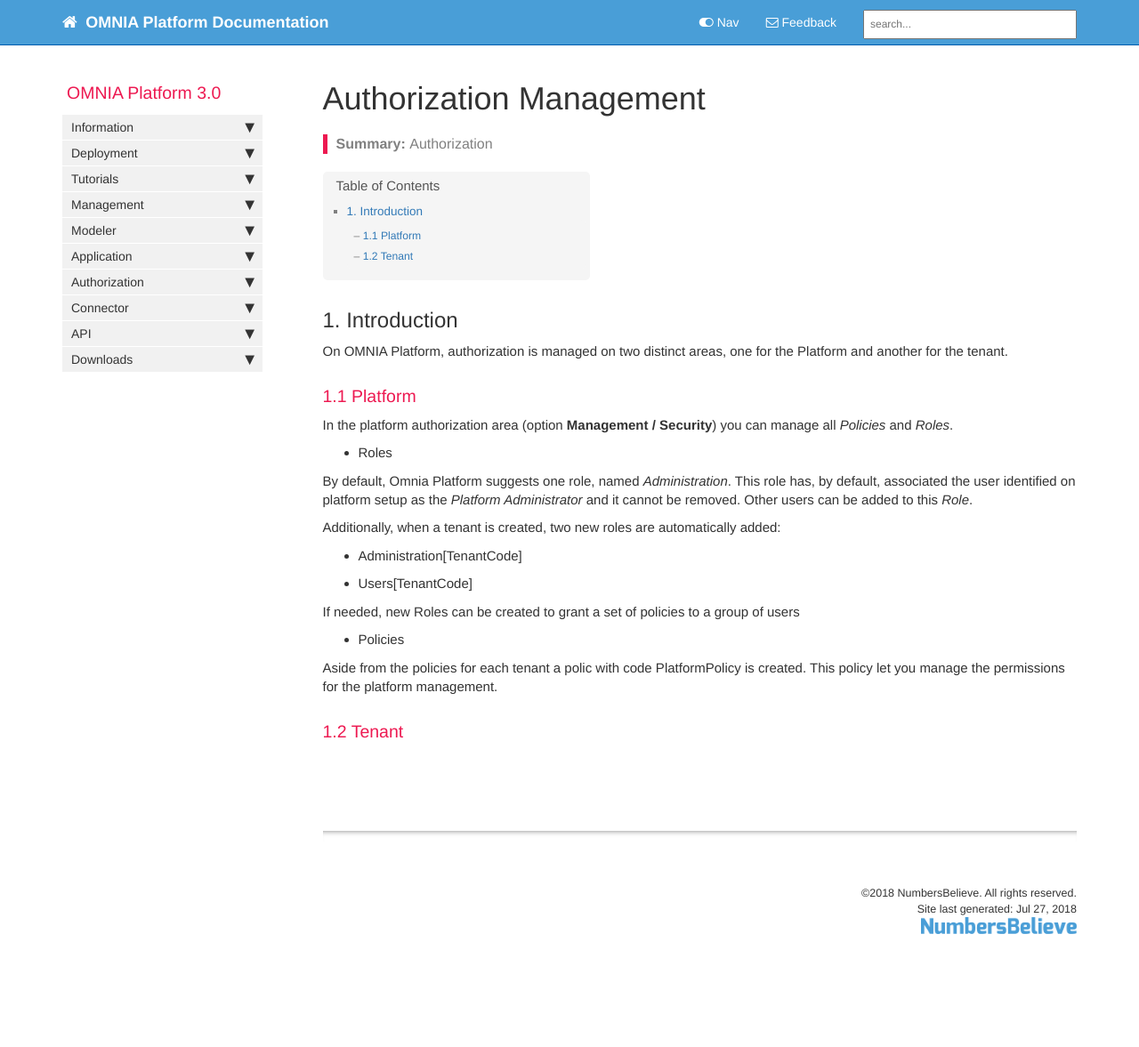
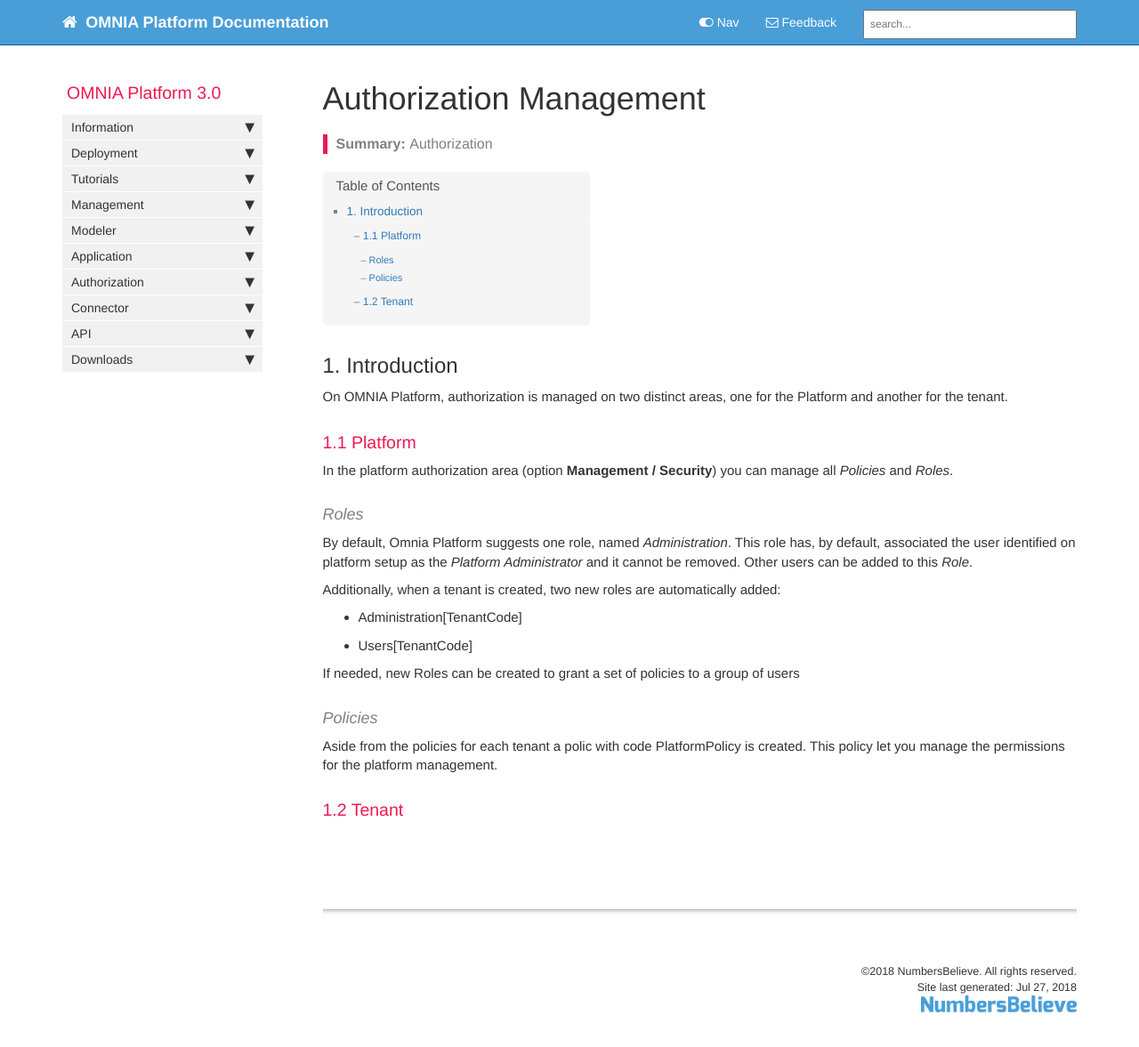
Before and after one commit to daniel8lopes/omnia3, a Jekyll site: the page built from docs/pages/omnia3/Authorization/omnia3_authorizationmanagement.md, in a window 1280 px wide and 1198 px high. Shown: the top 1177 px of the window at 89% size. Built offline with Jekyll 4.4.1, drawn with Linux system fonts in a browser that asks for light colours; nearby versions of some CDN libraries; comment, search, counter and statistics services are not loaded.

Commit message:
Update omnia3_authorizationmanagement.md

```diff
--- a/docs/pages/omnia3/Authorization/omnia3_authorizationmanagement.md
+++ b/docs/pages/omnia3/Authorization/omnia3_authorizationmanagement.md
@@ -15,7 +15,7 @@ On OMNIA Platform, authorization is managed on two distinct areas, one for the P
 
 In the platform authorization area (option **Management / Security**) you can manage all *Policies* and *Roles*.
 
-- Roles
+#### Roles
 
 By default, Omnia Platform suggests one role, named *Administration*. This role has, by default, associated the user identified on platform setup as the *Platform Administrator* and it cannot be removed. Other users can be added to this *Role*.
 
@@ -26,7 +26,7 @@ Additionally, when a tenant is created, two new roles are automatically added:
 
 If needed, new Roles can be created to grant a set of policies to a group of users
 
-- Policies
+#### Policies
 
 Aside from the policies for each tenant a polic with code PlatformPolicy is created. This policy let you manage the permissions for the platform management.
 
```
